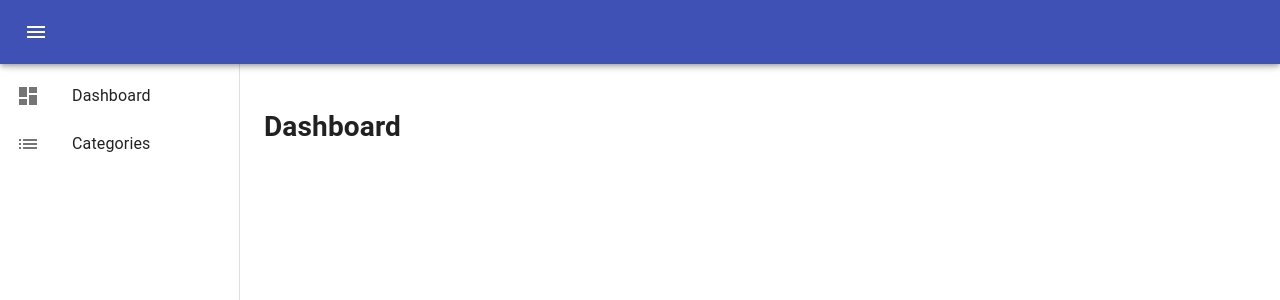
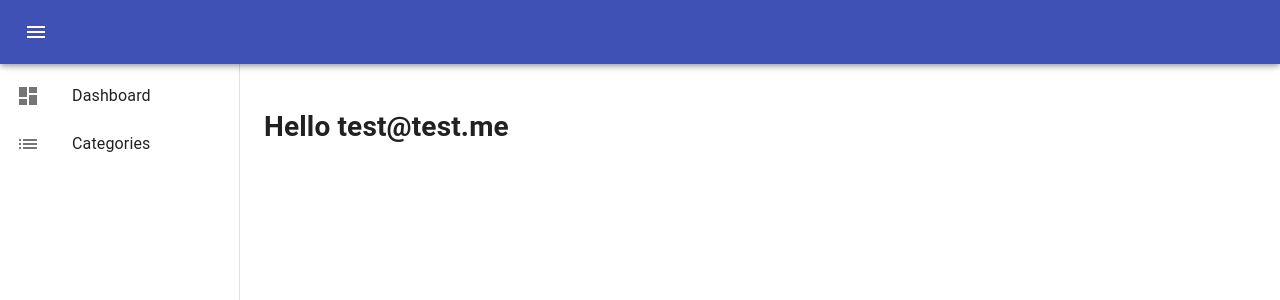
Before and after one commit to abegalinov/backoffice-skeleton, a React (Create React App) app: page /login/ in a window 1280 px wide. Both pictures are taken after a click on the button "SIGN IN". Shown: the top 300 px of the page. Built offline with nearby package versions, Linux system fonts and the light colour scheme.

Commit message:
state loggedIn fix

```diff
--- a/src/app.components/Dashboard.js
+++ b/src/app.components/Dashboard.js
@@ -2,14 +2,14 @@ import React from 'react';
 import { connect } from 'react-redux';
 
 function Dashboard(props) {
-    return (
-        <h1>Dashboard</h1>
+  return (
+        <h1>Hello {props.loggedIn.userName}</h1>
     );
 }
 
 export default connect(
     state => ({
-      loggedIn: state.loggedIn,
+      loggedIn: state.login.loggedIn,
     }),
     {
     }
--- a/src/state/reducers.js
+++ b/src/state/reducers.js
@@ -15,7 +15,7 @@ const loginReducer = (state = initialState, action) => {
         ...state,
         loading: false,
         error: null,
-        loggedIn: [ action.payload ]
+        loggedIn: { ...action.payload }
       };
     case LOGIN_FAILED:
       return {
```
